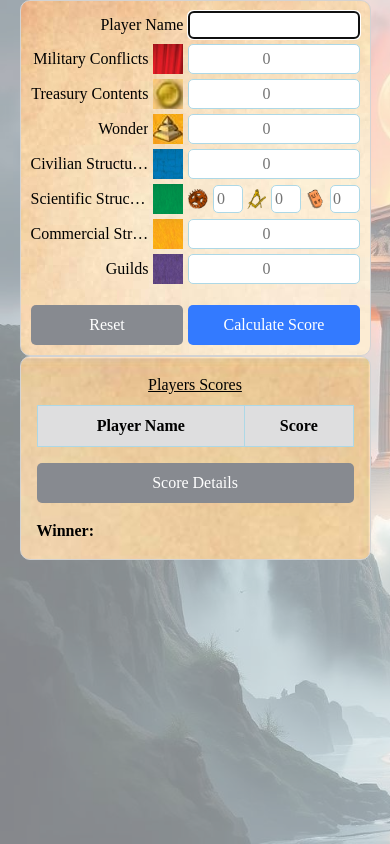
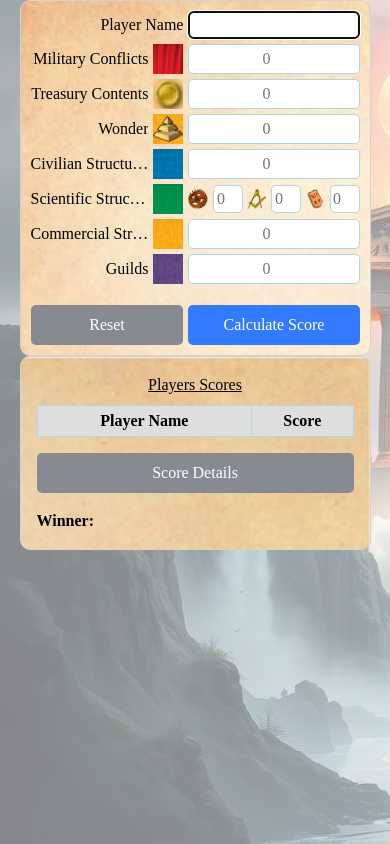
Before and after one commit to stoicescus/7wonders-score-calculator, a plain HTML site: page index.html in a window 390 px wide. Drawn offline with Linux system fonts and the light colour scheme.

Commit message:
small_change

```diff
--- a/css/main.css
+++ b/css/main.css
@@ -254,25 +254,11 @@ table td {
 		margin: 0 auto;
 	}
 
-	/* table {
-		table-layout: fixed;
-		font-size: 0.5rem;
+	table th,
+	table td {
+		padding: 3px;
+		white-space: initial;
 	}
-
-	table th {
-		padding: 0;
-		white-space: wrap;
-	}
-
-	table th.commercial-col {
-		white-space: nowrap;
-		overflow: hidden;
-		text-overflow: ellipsis;
-	}
-
-	table th img {
-		width: 15px;
-	} */
 }
 
 @media screen and (max-width: 700px) {
```
Also changed, not shown: index.html (+0 -41 lines).
